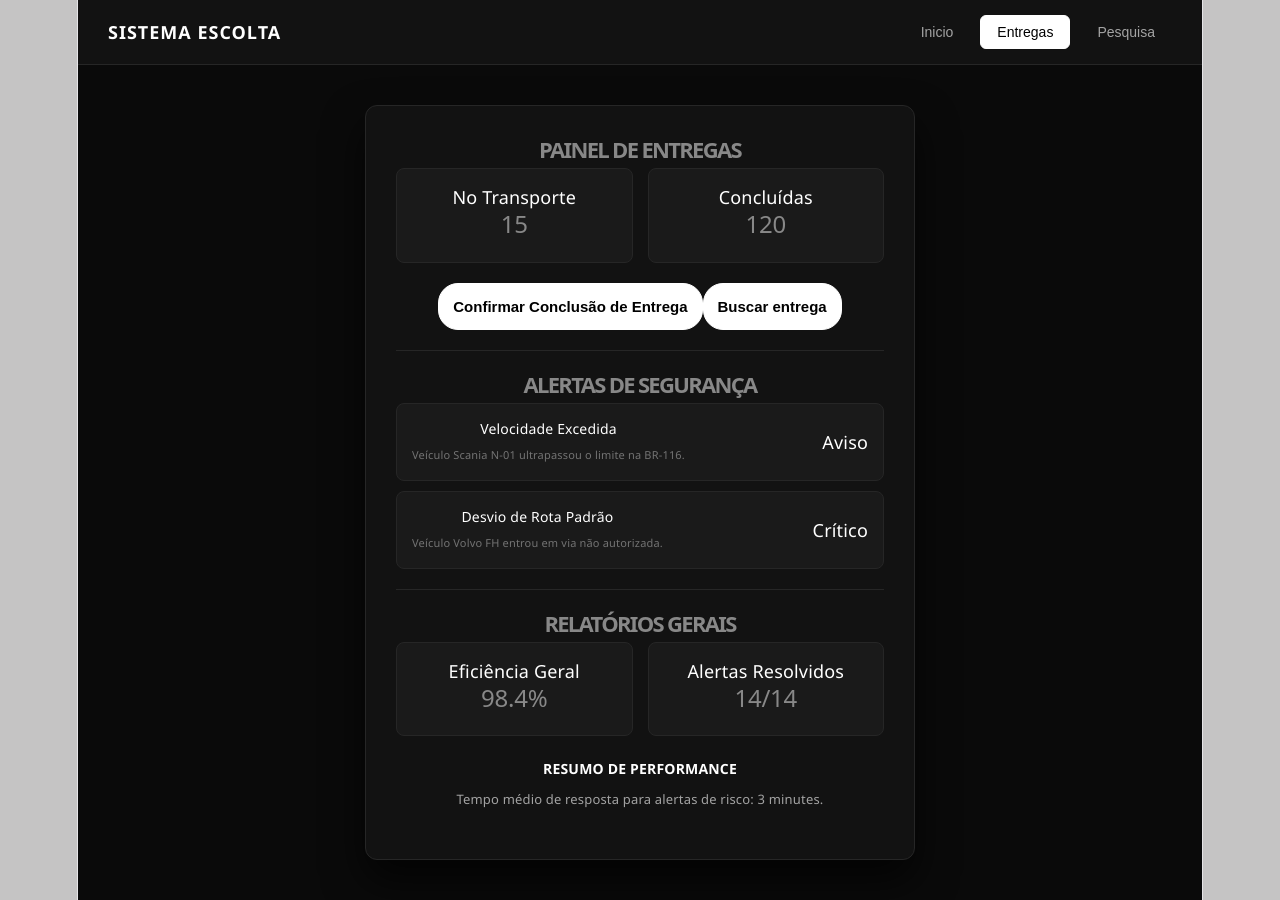
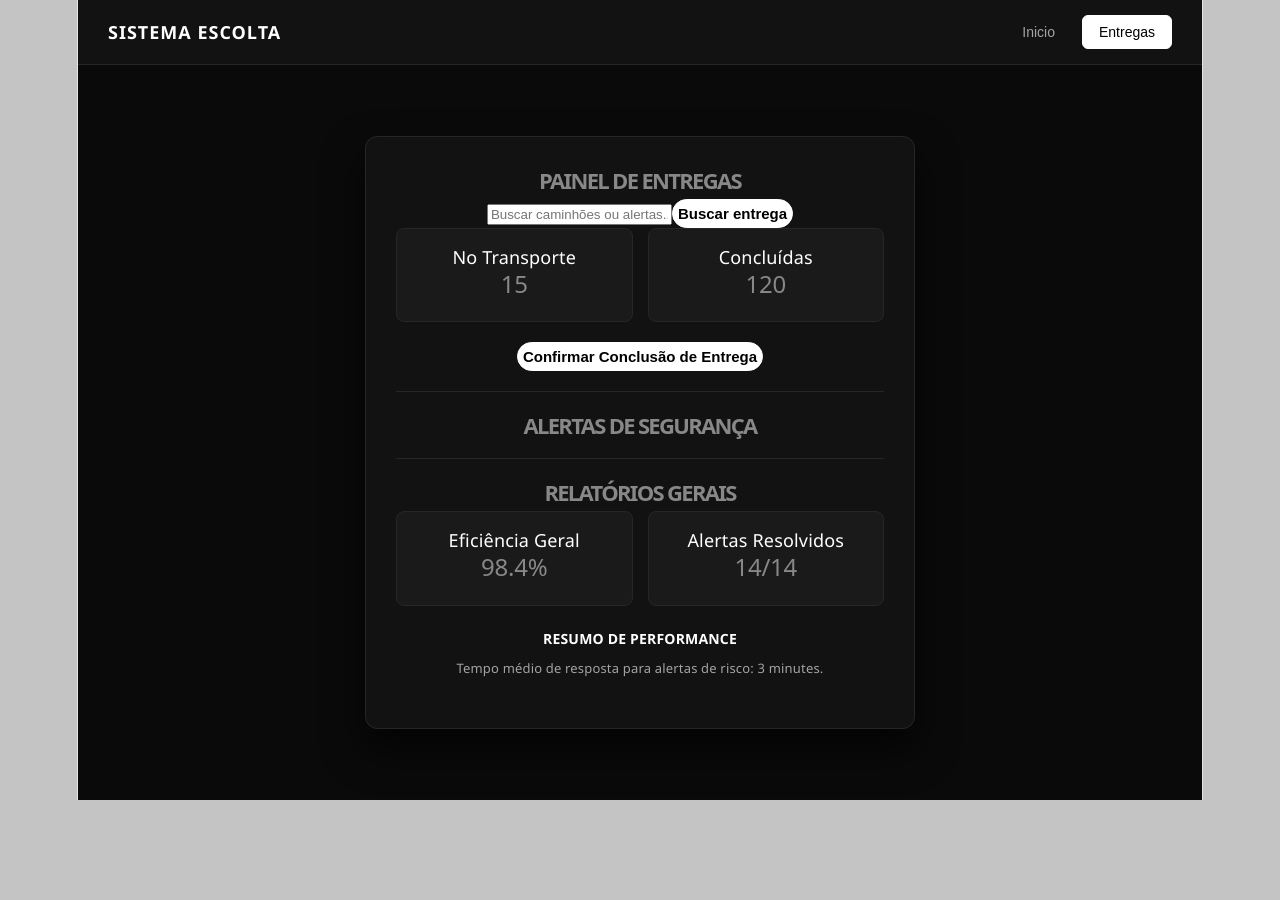
Before and after one commit to kauanderengoski21-cmyk/Projeto_, a React (Vite) app in the folder forntand/: page /principal in a window 1280 px wide. Both pictures are taken after a click on the button "Entregas". After the commit the page ends 800 px from the top, so only its background shows below. Built offline with nearby package versions, Linux system fonts and the light colour scheme.

Commit message:
atividade pesquisa para produto ou veiculos

```diff
--- a/forntand/src/pages/private/principal/Principal.module.css
+++ b/forntand/src/pages/private/principal/Principal.module.css
@@ -186,7 +186,7 @@
   background-color: #ffffff;
   color: #000000;
   border: 1px solid #ffffff;
-  padding: 14px;
+  padding: 5px;
   border-radius: 20px;
   font-size: 15px;
   font-weight: 600;
--- a/forntand/src/pages/private/principal/Principal.tsx
+++ b/forntand/src/pages/private/principal/Principal.tsx
@@ -4,60 +4,36 @@ import type { Caminhoes } from "../../../interfaces/Caminhoes";
 import { Service } from "../../../components/services/Service";
 
 function Principal() {
+  const [veiculos, setVeiculos] = useState<Caminhoes[]>([]);
+  const [pesquisa, setPesquisa] = useState("");
 
+
+  async function buscarCaminhoes() {
+    try {
+      //TENTA FAZER ALGUMA COISA
+      const respostaBackend: Caminhoes[] = await Service.GET(
+        "ordem-servico/buscarCaminhoes",
+        { pesquisa },
+      );
+      setVeiculos(respostaBackend);
+    } catch (error) {
+      // DEU ERRO MOSTRA MENSAGEM
+      console.log(error);
+    }
+  }
 
   const [produtos, setProdutos] = useState(15);
   const [entregas, setEntregas] = useState(120);
   const [abaAtiva, setAbaAtiva] = useState("inicio");
-  const [veiculos, setVeiculos] = useState<Caminhoes[]>([]);
-  const [termoBusca, setTermoBusca] = useState("");
 
-  const abas = ["inicio", "entregas", "pesquisa"];
-
-
-  const alertas = [
-    [
-      "Velocidade Excedida",
-      "Veículo Scania N-01 ultrapassou o limite na BR-116.",
-      "Aviso",
-    ],
-    [
-      "Desvio de Rota Padrão",
-      "Veículo Volvo FH entrou em via não autorizada.",
-      "Crítico",
-    ],
-  ];
+  const abas = ["inicio", "entregas"];
 
   const finalizarEntrega = () => {
     if (produtos > 0) {
       setProdutos((p) => p - 1);
       setEntregas((e) => e + 1);
-
     }
   };
-
-  async function buscarCaminhoes() {
-    try {
-      //TENTA FAZER ALGUMA COISA
-      const respostaBackend:Caminhoes[] = await Service.GET("ordem-servico/buscarCaminhoes");
-      setVeiculos(respostaBackend);
-
-    } catch (error) {
-      // DEU ERRO MOSTRA MENSAGEM
-      console.log(error)
-    }
-  }
-
-  const veiculosFiltrados = veiculos?.filter((caminhao) =>
-    caminhao.nome.toLowerCase().includes(termoBusca.toLowerCase()) ||
-    caminhao.placa.toLowerCase().includes(termoBusca.toLowerCase())
-  );
-
-  const alertasFiltrados = alertas.filter(
-    ([titulo, descricao]) =>
-      titulo.toLowerCase().includes(termoBusca.toLowerCase()) ||
-      descricao.toLowerCase().includes(termoBusca.toLowerCase())
-  );
 
   return (
     <div className={styles.container}>
@@ -68,11 +44,7 @@ function Principal() {
           {abas.map((aba) => (
             <button
               key={aba}
-              className={
-                abaAtiva === aba
-                  ? styles.abaAtiva
-                  : styles.botaoAba
-              }
+              className={abaAtiva === aba ? styles.abaAtiva : styles.botaoAba}
               onClick={() => setAbaAtiva(aba)}
             >
               {aba.charAt(0).toUpperCase() + aba.slice(1)}
@@ -81,14 +53,11 @@ function Principal() {
         </div>
       </nav>
 
-
       <main className={styles.conteudoPrincipal}>
         <div className={styles.cartaoPainel}>
           {abaAtiva === "inicio" && (
             <section>
-              <h1 className={styles.tituloSecao}>
-                SOBRE O PROJETO
-              </h1>
+              <h1 className={styles.tituloSecao}>SOBRE O PROJETO</h1>
 
               <p className={styles.subtituloSecao}>
                 Plataforma de segurança e rastreamento de cargas.
@@ -108,10 +77,7 @@ function Principal() {
                     "Criptografia avançada e monitoramento contínuo das cargas.",
                 },
               ].map((item) => (
-                <div
-                  key={item.titulo}
-                  className={styles.blocoTexto}
-                >
+                <div key={item.titulo} className={styles.blocoTexto}>
                   <h3>{item.titulo}</h3>
                   <p>{item.texto}</p>
                 </div>
@@ -119,12 +85,19 @@ function Principal() {
             </section>
           )}
 
-
           {abaAtiva === "entregas" && (
             <section>
-              <h1 className={styles.tituloSecao}>
-                PAINEL DE ENTREGAS
-              </h1>
+              <h1 className={styles.tituloSecao}>PAINEL DE ENTREGAS</h1>
+
+              <input
+                type="text"
+                placeholder="Buscar caminhões ou alertas..."
+                className={styles.inputPesquisa}
+                onChange={(e) => setPesquisa(e.target.value)}
+              />
+              <button className={styles.botaoAcao} onClick={buscarCaminhoes}>
+                Buscar entrega
+              </button>
 
               <div className={styles.gridStatus}>
                 <div className={styles.cardStatus}>
@@ -139,93 +112,39 @@ function Principal() {
               </div>
 
               <div className={styles.listaItens}>
-                {veiculos?.map(caminhao => (
-                  <div
-                    key={caminhao.placa}
-                    className={styles.itemLista}
-                  >
+                {veiculos?.map((caminhao) => (
+                  <div key={caminhao.placa} className={styles.itemLista}>
                     <div className={styles.infoLista}>
-                      <span className={styles.nomeItem}>
-                        {caminhao.nome}
-                      </span>
+                      <span className={styles.nomeItem}>{caminhao.nome}</span>
 
                       <span className={styles.detalheItem}>
                         {caminhao.placa}
                       </span>
                     </div>
 
-                    <span className={styles.badgeStatus}>
-                      Em Rota
-                    </span>
+                    <span className={styles.badgeStatus}>Em Rota</span>
                   </div>
-                )
-                )}
+                ))}
               </div>
 
-              <button
-                className={styles.botaoAcao}
-                onClick={finalizarEntrega}
-              >
+              <button className={styles.botaoAcao} onClick={finalizarEntrega}>
                 Confirmar Conclusão de Entrega
-              </button>
-
-             <button
-                className={styles.botaoAcao}
-                onClick={buscarCaminhoes}
-              >
-                Buscar entrega
               </button>
 
               <hr className={styles.divisor} />
 
-              <h1 className={styles.tituloSecao}>
-                ALERTAS DE SEGURANÇA
-              </h1>
-
-              <div className={styles.listaItens}>
-                {alertas.map(
-                  ([titulo, descricao, status]) => (
-                    <div
-                      key={titulo}
-                      className={styles.itemLista}
-                    >
-                      <div className={styles.infoLista}>
-                        <span className={styles.nomeItem}>
-                          {titulo}
-                        </span>
-
-                        <span
-                          className={styles.detalheItem}
-                        >
-                          {descricao}
-                        </span>
-                      </div>
-
-                      <span
-                        className={styles.badgePerigo}
-                      >
-                        {status}
-                      </span>
-                    </div>
-                  )
-                )}
-              </div>
+              <h1 className={styles.tituloSecao}>ALERTAS DE SEGURANÇA</h1>
 
               <hr className={styles.divisor} />
 
-              <h1 className={styles.tituloSecao}>
-                RELATÓRIOS GERAIS
-              </h1>
+              <h1 className={styles.tituloSecao}>RELATÓRIOS GERAIS</h1>
 
               <div className={styles.gridStatus}>
                 {[
                   ["Eficiência Geral", "98.4%"],
                   ["Alertas Resolvidos", "14/14"],
                 ].map(([titulo, valor]) => (
-                  <div
-                    key={titulo}
-                    className={styles.cardStatus}
-                  >
+                  <div key={titulo} className={styles.cardStatus}>
                     <p>{titulo}</p>
                     <h2>{valor}</h2>
                   </div>
@@ -234,46 +153,7 @@ function Principal() {
 
               <div className={styles.blocoTexto}>
                 <h3>Resumo de Performance</h3>
-                <p>
-                  Tempo médio de resposta para alertas
-                  de risco: 3 minutes.
-                </p>
-              </div>
-            </section>
-          )}
-
-          {abaAtiva === "pesquisa" && (
-            <section className={styles.abaPesquisa}>
-              <h1>Pesquisa</h1>
-              <input
-                type="text"
-                placeholder="Buscar caminhões ou alertas..."
-                className={styles.inputPesquisa}
-                value={termoBusca}
-                onChange={(e) => setTermoBusca(e.target.value)}
-              />
-              <div className={styles.resultados}>
-                {termoBusca && (
-                  <>
-                    {veiculosFiltrados.length > 0 && <h3>Caminhões</h3>}
-                    {veiculosFiltrados.map((c) => (
-                      <p key={c.placa}>{c.nome} - {c.placa}</p>
-                    ))}
-
-                    {alertasFiltrados.length > 0 && <h3>Alertas</h3>}
-                    {alertasFiltrados.map(([titulo, descricao]) => (
-                      <p key={titulo}><strong>{titulo}:</strong> {descricao}</p>
-                    ))}
-                  </>
-                )}
-
-                {termoBusca && veiculosFiltrados.length === 0 && alertasFiltrados.length === 0 && (
-                  <p>Nenhum resultado encontrado.</p>
-                )}
-
-                {!termoBusca && (
-                  <p>Digite algo para iniciar a pesquisa.</p>
-                )}
+                <p>Tempo médio de resposta para alertas de risco: 3 minutes.</p>
               </div>
             </section>
           )}
```
Also changed, not shown: forntand/src/pages/private/principal/Salvar.tsx (added).
